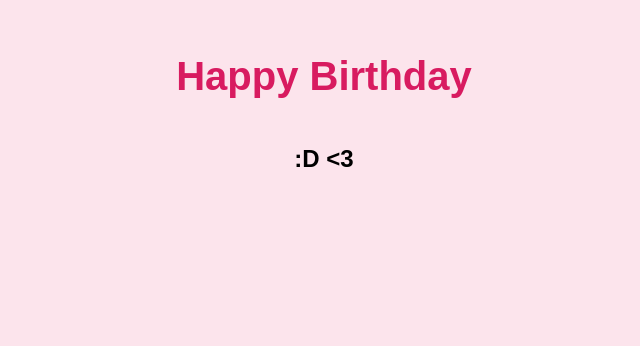
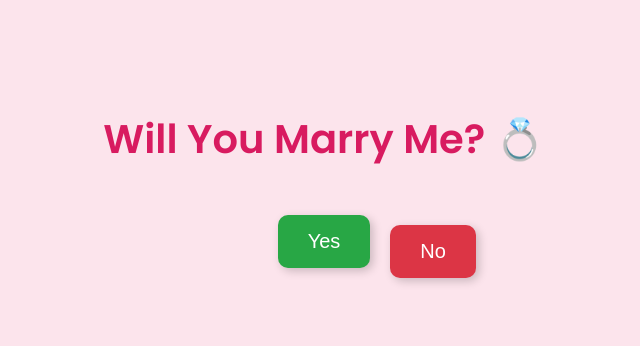
Before and after one commit to kanishdai/HelloWorld, a plain HTML site: page index.html in a window 1280 px wide. Shown: the part 273-619 px from the top of the page, without its empty margins (316-956 px from the left). Drawn offline with Linux system fonts and the light colour scheme.

Commit message:
Update index.html

```diff
--- a/index.html
+++ b/index.html
@@ -1,5 +1,17 @@
-<link rel="stylesheet" href="./style.css">
-<h1>Happy Birthday</h1>
-<h2>:D <3</h2>
-<canvas id="birthday"></canvas>
-<script src="script.js" ></script>
+<html lang="en">
+<head>
+    <meta charset="UTF-8">
+    <meta name="viewport" content="width=device-width, initial-scale=1.0">
+    <title>Will You Marry Me?</title>
+    <link rel="stylesheet" href="style.css">
+    <link href="https://fonts.googleapis.com/css2?family=Poppins:wght@300;400;600&display=swap" rel="stylesheet">
+</head>
+<body>
+    <h1>Will You Marry Me? 💍</h1>
+    <div class="buttons">
+        <button class="btn yes" onclick="alert('Yay! I love you ❤️')">Yes</button>
+        <button class="btn no" id="noButton">No</button>
+    </div>
+    <script src="script.js"></script>
+</body>
+</html>
```
